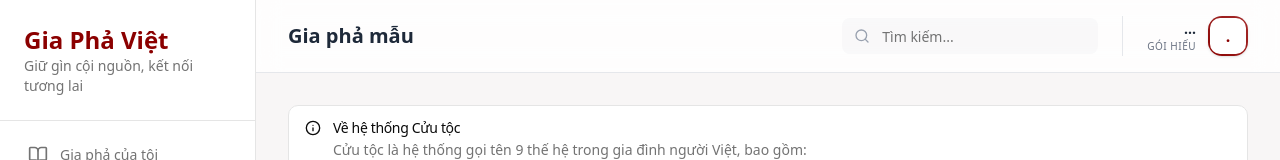
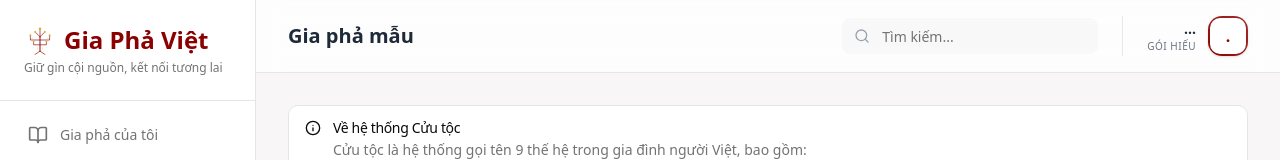
Before and after one commit to tinhpt38/GiaPhaA, a Next.js app: page /dashboard/sample in a window 1280 px wide. Shown: the top 160 px of the page. Built offline with nearby package versions, Linux system fonts and the light colour scheme; no server answers.

Commit message:
Update branding

```diff
--- a/src/app/page.tsx
+++ b/src/app/page.tsx
@@ -34,8 +34,8 @@
       <header className="sticky top-0 z-50 w-full bg-[#FDFBF7]/90 backdrop-blur-md border-b border-[#D4AF37]/20 px-6 lg:px-20 py-4">
         <div className="max-w-7xl mx-auto flex items-center justify-between">
           <div className="flex items-center gap-3">
-            <div className="p-2 bg-[#8B0000] rounded-lg text-white">
-              <BookOpen className="w-6 h-6" />
+            <div className="w-10 h-10 relative">
+              <Image src="/logo.svg" alt="Gia Pha Viet Logo" fill className="object-contain" />
             </div>
             <h2 className="text-xl font-black tracking-tight text-[#8B0000]">GIA PHẢ VIỆT</h2>
           </div>
@@ -346,8 +346,8 @@
           <div className="grid grid-cols-1 md:grid-cols-4 gap-12 mb-16">
             <div className="col-span-1 md:col-span-1">
               <div className="flex items-center gap-3 mb-6">
-                <div className="p-2 bg-[#8B0000] rounded-lg text-white scale-75 origin-left">
-                  <BookOpen className="w-6 h-6" />
+                <div className="w-10 h-10 relative">
+                  <Image src="/logo.svg" alt="Gia Pha Viet Logo" fill className="object-contain" />
                 </div>
                 <h2 className="text-xl font-black tracking-tight text-[#8B0000] uppercase">Gia Phả Việt</h2>
               </div>
--- a/src/components/layout/DashboardHeader.tsx
+++ b/src/components/layout/DashboardHeader.tsx
@@ -7,6 +7,7 @@
 import { usePathname, useRouter } from 'next/navigation'
 import { useQuery } from '@tanstack/react-query'
 import Link from 'next/link'
+import Image from 'next/image'
 import {
     DropdownMenu,
     DropdownMenuContent,
@@ -70,8 +71,8 @@
             <div className="max-w-7xl mx-auto flex items-center justify-between">
                 <div className="flex items-center gap-2 lg:gap-4 font-bold text-gray-800">
                     <Link href="/dashboard" className="lg:hidden">
-                        <div className="bg-primary p-1 rounded-lg text-white hover:scale-105 transition-transform cursor-pointer">
-                            <BookOpen className="w-5 h-5" />
+                        <div className="relative w-8 h-8 hover:scale-105 transition-transform cursor-pointer">
+                            <Image src="/logo.svg" alt="Home" fill className="object-contain" />
                         </div>
                     </Link>
                     <h2 className="text-lg lg:text-xl truncate max-w-[150px] sm:max-w-none">{getTitle()}</h2>
--- a/src/components/layout/Sidebar.tsx
+++ b/src/components/layout/Sidebar.tsx
@@ -2,6 +2,7 @@
 
 import Link from 'next/link'
 import { usePathname } from 'next/navigation'
+import Image from 'next/image'
 import { cn } from '@/lib/utils'
 import { BookOpen, Scroll, Users, BookMarked, Calendar } from 'lucide-react'
 
@@ -39,8 +40,13 @@
     return (
         <div className="hidden lg:flex h-screen w-64 flex-col border-r bg-white shrink-0">
             <div className="p-6 border-b">
-                <h2 className="text-2xl font-bold text-primary">Gia Phả Việt</h2>
-                <p className="text-sm text-muted-foreground">Giữ gìn cội nguồn, kết nối tương lai</p>
+                <div className="flex items-center gap-2 mb-1">
+                    <div className="relative w-8 h-8">
+                        <Image src="/logo.svg" alt="Gia Pha Viet" fill className="object-contain" />
+                    </div>
+                    <h2 className="text-2xl font-bold text-primary">Gia Phả Việt</h2>
+                </div>
+                <p className="text-xs text-muted-foreground">Giữ gìn cội nguồn, kết nối tương lai</p>
             </div>
 
             <nav className="flex-1 overflow-y-auto p-4">
```
Also changed, not shown: public/favicon.svg, public/logo.svg.
